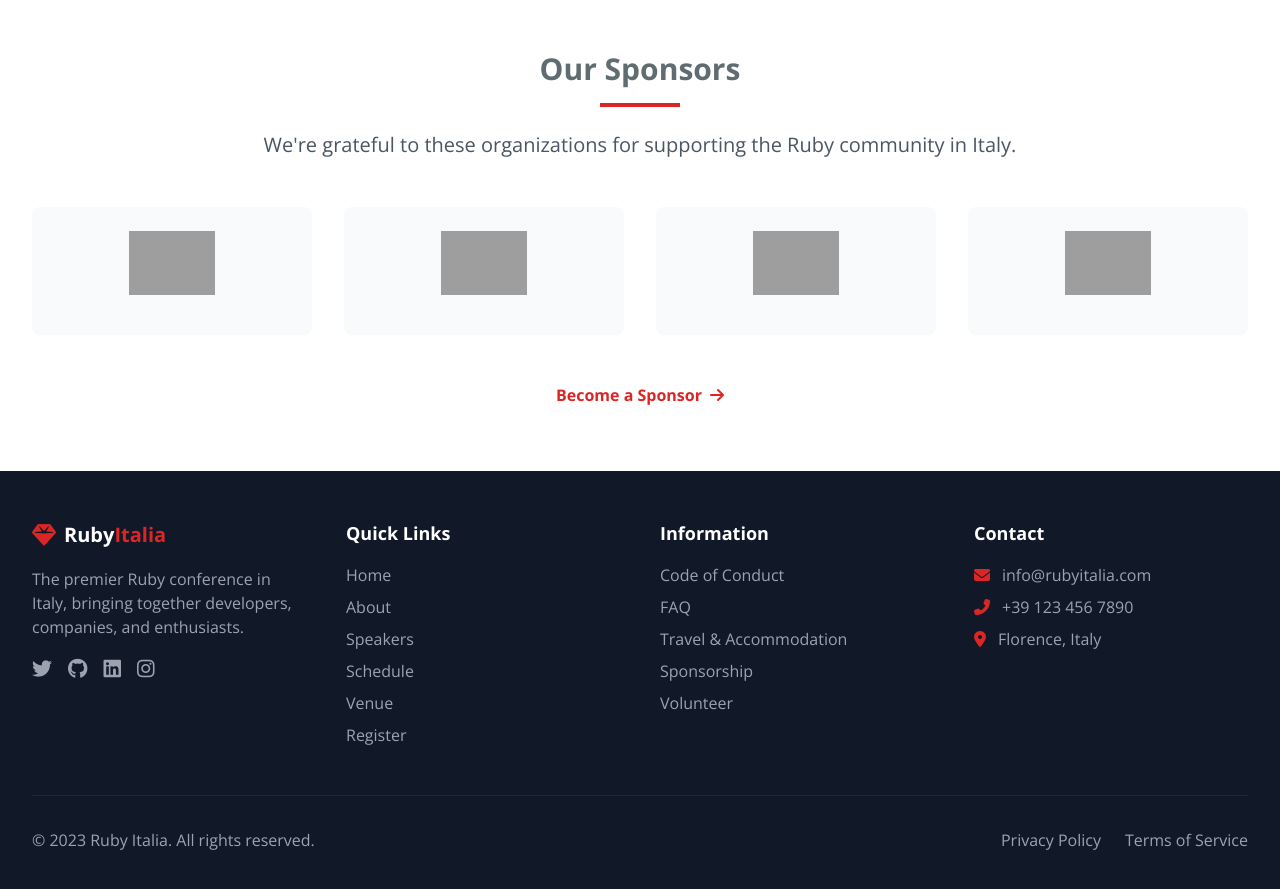
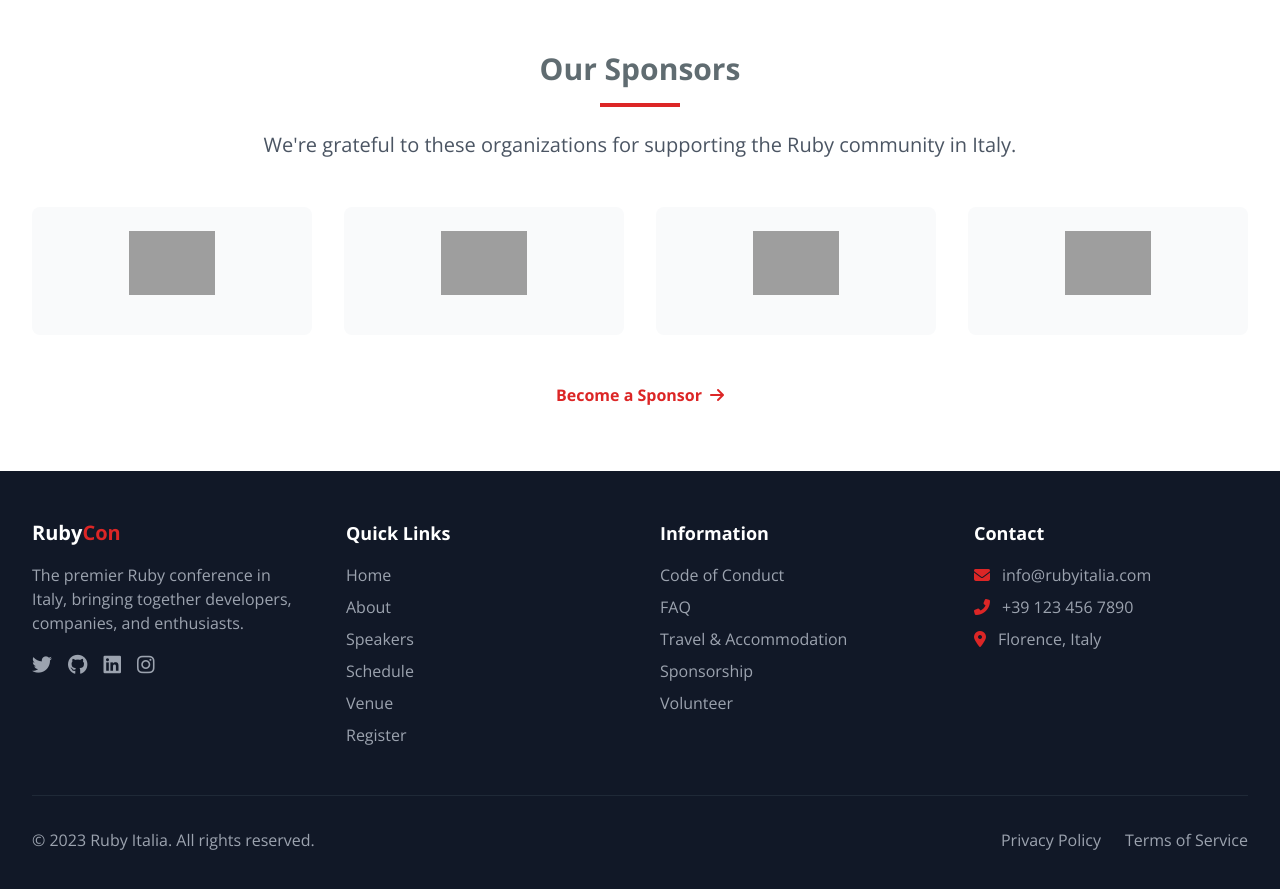
Before and after one commit to palladius/rubycon.it, a Jekyll site: the page built from rubycon.it/index.md, in a window 1280 px wide and 900 px high, scrolled down 6031 px, cut to the strip 0-889 px from the top of the window. Built offline with Jekyll 4.4.1, drawn with Linux system fonts in a browser that asks for light colours; nearby versions of some CDN libraries; grey boxes are pictures that could not be loaded.

Commit message:
fix badge

```diff
--- a/rubycon.it/_includes/footer.html
+++ b/rubycon.it/_includes/footer.html
@@ -3,8 +3,7 @@
             <div class="grid grid-cols-1 md:grid-cols-4 gap-10">
                 <div>
                     <div class="flex items-center mb-4">
-                        <i class="fas fa-gem text-red-600 text-2xl mr-2"></i>
-                        <span class="text-xl font-bold">Ruby<span class="text-red-600">Italia</span></span>
+                        <span class="text-xl font-bold">Ruby<span class="text-red-600">Con</span></span>
                     </div>
                     <p class="text-gray-400 mb-4">The premier Ruby conference in Italy, bringing together developers, companies, and enthusiasts.</p>
                     <div class="flex space-x-4">
--- a/rubycon.it/_includes/header.html
+++ b/rubycon.it/_includes/header.html
@@ -4,7 +4,7 @@
         <div class="max-w-7xl mx-auto px-4 sm:px-6 lg:px-8">
             <div class="flex justify-between h-20 items-center">
                 <div class="flex-shrink-0 flex items-center">
-                     <img src="{{ "/assets/images/logo.png" | relative_url }}" alt="Rubycon logo" style="width: 50px; height: 50px;">
+                    <img src="{{ "/assets/images/logo.png" | relative_url }}" alt="Rubycon logo" style="width: 50px; height: 50px;">
                     <span class="text-xl font-bold text-gray-900">Ruby<span class="text-red-600">Con</span></span>
                 </div>
                 <div class="hidden md:block">
--- a/rubycon.it/_includes/hero.html
+++ b/rubycon.it/_includes/hero.html
@@ -11,7 +11,7 @@
             </div>
             <div class="md:w-1/2 relative">
                 <img src="{{ "/assets/images/sala-quarzo.jpg" | relative_url }}" alt="Ruby hero" class="rounded-lg shadow-2xl w-full max-w-lg mx-auto" style="height: 300px; object-fit: cover;">
-                <div class="absolute -bottom-5 -right-5 bg-yellow-400 text-gray-900 px-6 py-3 rounded-lg shadow-lg font-bold animate-bounce-slow hidden md:block">
+                <div class="absolute -bottom-5 -right-2 bg-yellow-400 text-gray-900 px-6 py-3 rounded-lg shadow-lg font-bold animate-bounce-slow">
                     <div class="flex items-center">
                         <i class="fas fa-calendar-alt mr-2"></i>
                         <span>May 8, 2026</span>
```
